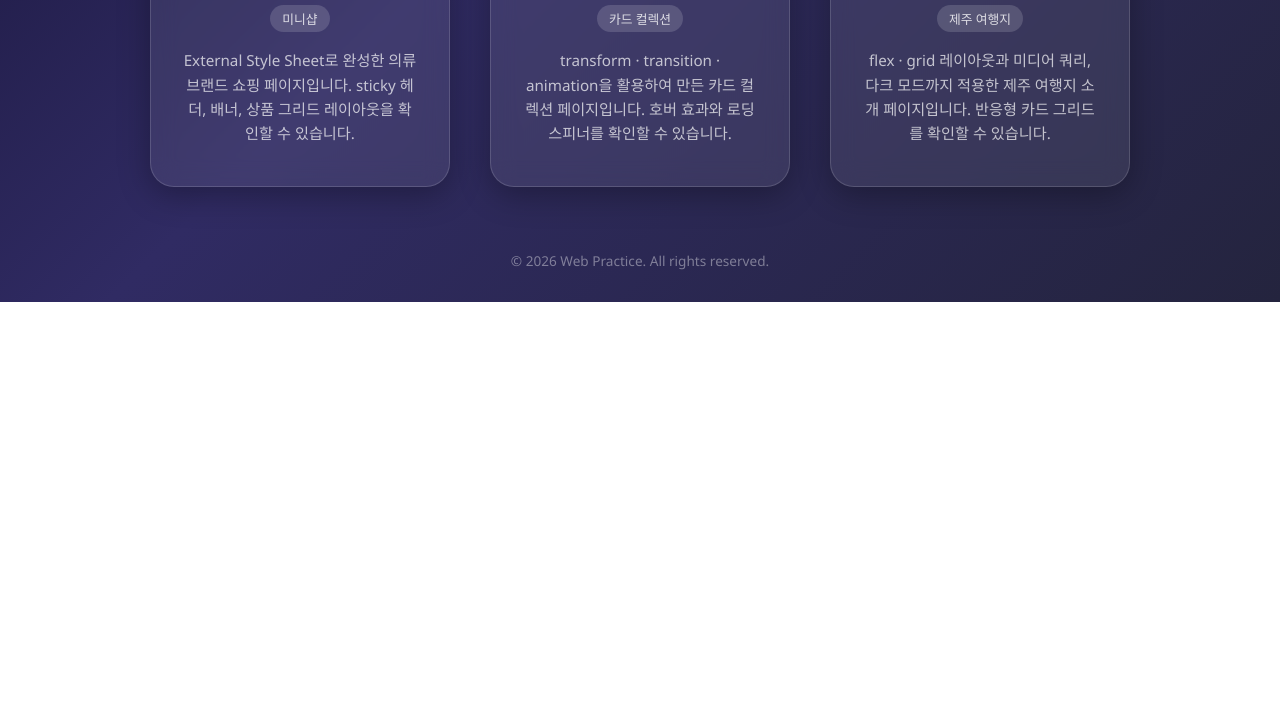
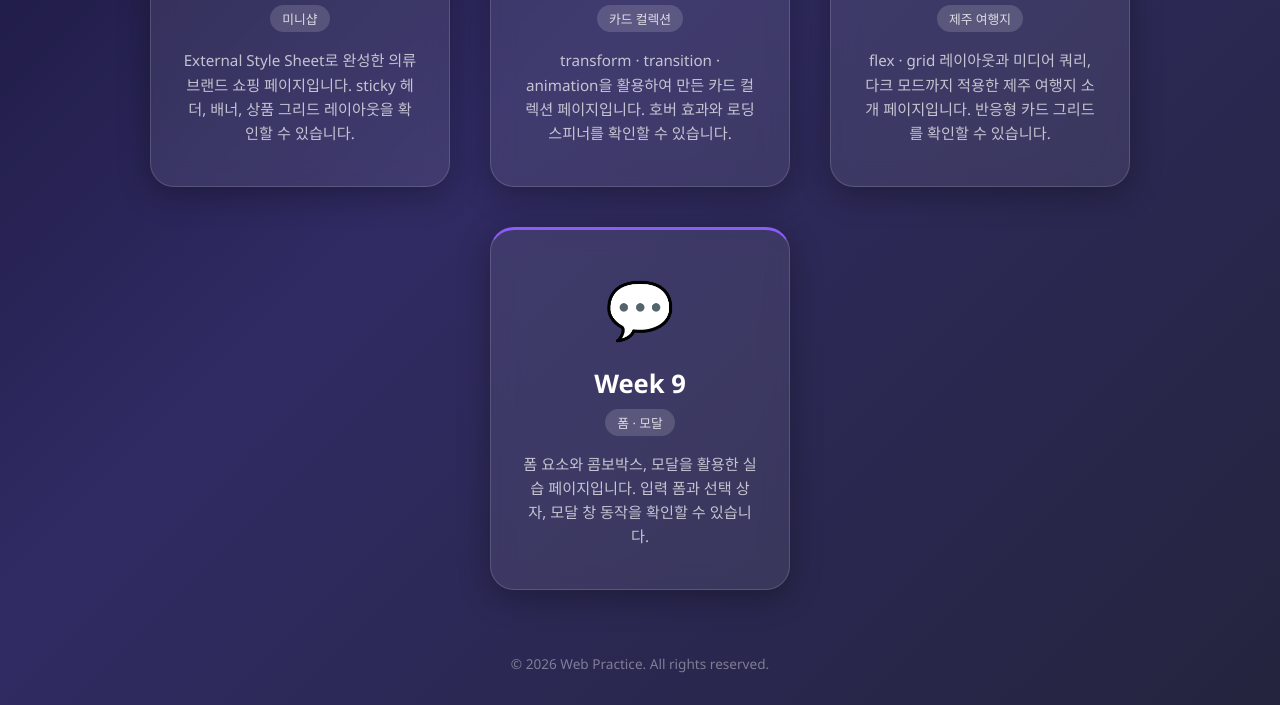
Before and after one commit to mabooky/web-practice-2026, a plain HTML site: page index.html in a window 1280 px wide. Shown: the part 762-1467 px from the top of the page. Before the commit the page ends 1064 px from the top, so only its background shows below. Drawn offline with Linux system fonts and the light colour scheme.

Commit message:
feat(landing-page): Week 9 바로가기 추가

```diff
--- a/index.html
+++ b/index.html
@@ -124,6 +124,10 @@
             border-top: 3px solid #3b82f6;
         }
 
+        .card:nth-child(7) {
+            border-top: 3px solid #8b5cf6;
+        }
+
         footer {
             margin-top: 4rem;
             font-size: 0.85rem;
@@ -179,6 +183,13 @@
             <span class="badge">제주 여행지</span>
             <p>flex · grid 레이아웃과 미디어 쿼리, 다크 모드까지 적용한 제주 여행지 소개 페이지입니다. 반응형 카드 그리드를 확인할 수 있습니다.</p>
         </a>
+
+        <a href="week9/" class="card">
+            <div class="icon">💬</div>
+            <h2>Week 9</h2>
+            <span class="badge">폼 · 모달</span>
+            <p>폼 요소와 콤보박스, 모달을 활용한 실습 페이지입니다. 입력 폼과 선택 상자, 모달 창 동작을 확인할 수 있습니다.</p>
+        </a>
     </div>
 
     <footer>
```
